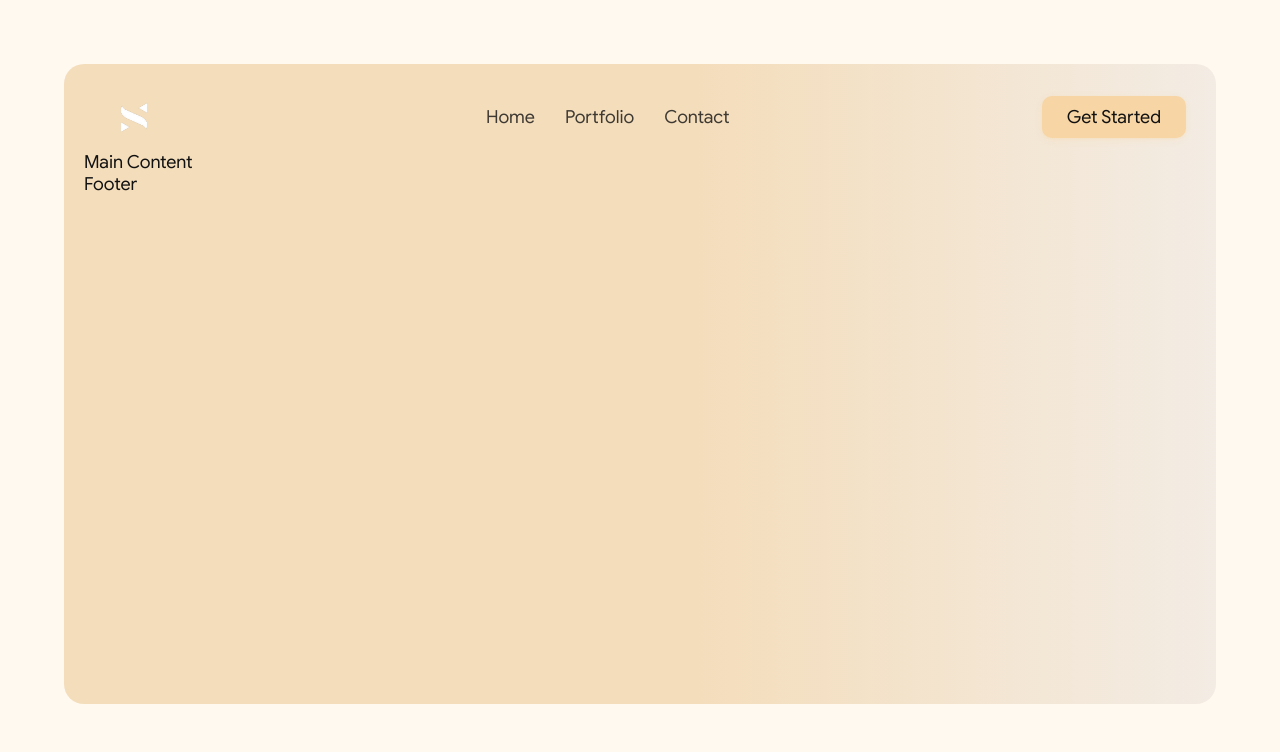
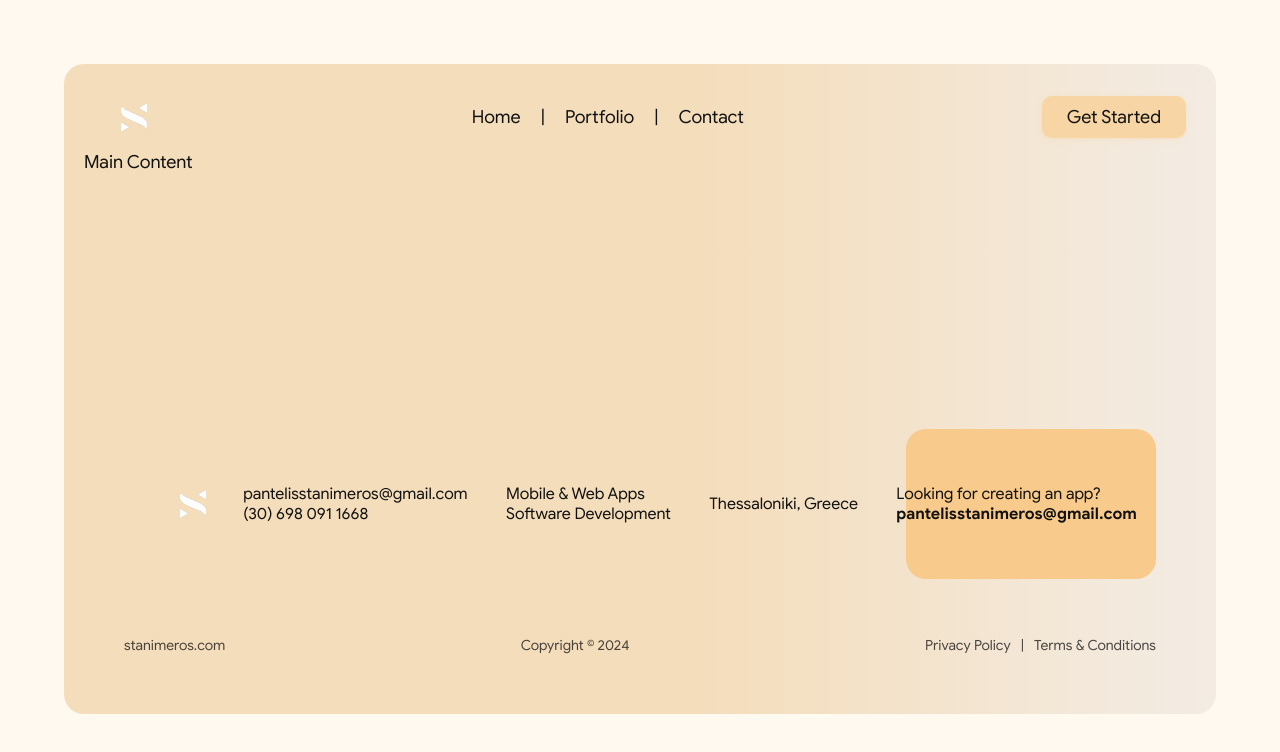
Before and after one commit to stanimeros/my-landing-page, a React (Vite) app: page / in a window 1280 px wide. Shown: the top 752 px of the page. Built offline with nearby package versions, Linux system fonts and the light colour scheme.

Commit message:
header and footer

```diff
--- a/src/App.jsx
+++ b/src/App.jsx
@@ -6,10 +6,11 @@ import Header from './widgets/Header';
 import Footer from './widgets/Footer';
 
 import Home from './pages/Home';
-// import Contact from './pages/Contact';
-// import PrivacyPolicy from './pages/Privacy';
-// import TermsAndConditions from './pages/Terms';
-// import Page404 from './pages/Page404';
+import Portfolio from './pages/Portfolio';
+import Contact from './pages/Contact';
+import PrivacyPolicy from './pages/Privacy';
+import TermsAndConditions from './pages/Terms';
+import Page404 from './pages/Page404';
 
 function App() {
   const [language, setLanguage] = useState(localStorage.getItem('selectedLanguage') || 'EN');
@@ -56,12 +57,13 @@ function App() {
       </HelmetProvider>
       <Header GlobalState={GlobalState}/>
       <Routes>
-        <Route exact path="/" element={<Home GlobalState={GlobalState} />} />
-        {/* <Route path="contact" element={<Contact GlobalState={GlobalState} />} />
+        <Route exact path="/" element={<Home GlobalState={GlobalState} />} />\        <Route path="contact" element={<Contact GlobalState={GlobalState} />} />
+        <Route path="portfolio" element={<Portfolio GlobalState={GlobalState} />} />
+        <Route path="contact" element={<Contact GlobalState={GlobalState} />} />
         <Route path="terms-and-conditions" element={<TermsAndConditions GlobalState={GlobalState} />} />
         <Route path="privacy-policy" element={<PrivacyPolicy GlobalState={GlobalState} />} />
         <Route path="404" element={<Page404 GlobalState={GlobalState} />} />
-        <Route path="*" element={<Page404 GlobalState={GlobalState} />} /> */}
+        <Route path="*" element={<Page404 GlobalState={GlobalState} />} />
       </Routes>
       <Footer GlobalState={GlobalState}/>
     </>
--- /dev/null
+++ b/src/pages/Portfolio.jsx
@@ -0,0 +1,25 @@
+import React, { useState, useEffect } from 'react';
+import { Helmet, HelmetProvider } from 'react-helmet-async'
+import Translator from '../widgets/Translator';
+
+function Portfolio({GlobalState}) {
+  const {
+    api, language,
+  } = GlobalState;
+
+  return (
+    <>
+      <HelmetProvider>
+        <Helmet>
+          <title>{Translator({code:language,value:"Portfolio"}).props.children}</title>
+          <meta property="og:title" content={Translator({code:language,value:"Portfolio"}).props.children} />
+        </Helmet>
+      </HelmetProvider>
+      <main>
+        <div>Portfolio Page</div>
+      </main>
+    </>
+  )
+}
+
+export default Portfolio
--- a/src/styles/main.less
+++ b/src/styles/main.less
@@ -143,20 +143,46 @@ h4{
 }
 
 a {
-  opacity: 80%;
-  transition: ease-in-out 0.25s;
   -webkit-tap-highlight-color: transparent;
-  @media only screen and (min-width:769px){
-    &:hover{
-      cursor: pointer;
-      opacity: 100%;
-    }
+
+  &:hover{
+    cursor: pointer;
   }
 }
 
 a:link, a:visited, a:active{
   color: var(--clr-text);
   text-decoration: none;
+}
+
+a.link{
+  position: relative;
+  &:after {
+    content: '';
+    position: absolute;
+    bottom: -.4em;
+    left: 50%;
+    right: 50%;
+    height: 1px;
+    background: currentColor; // system color
+    transition: all ease .2s;
+  }
+
+  &:hover:after {
+    left: 0;
+    right: 0;
+    height: 2px;
+  }
+
+  &:before {
+    position: absolute;
+    transform: translateX(-100%);
+    left: -10px;
+    color: #eee;
+    opacity: .3;
+    font-weight: 100;
+    font-size: .8em;
+  }
 }
 
 .input{
@@ -189,7 +215,7 @@ img{
 
 .button{
   position: relative;
-  padding: 10px 56px; //TO FIT LOADER 16 + 24 + 16
+  padding: 10px 20px;
   color: var(--clr-button-text);
   background-color: var(--clr-button);
   margin: 10px;
@@ -231,18 +257,71 @@ a.secondary-button{
   }
 }
 
+.row{
+  display: flex;
+  align-items: center;
+  justify-content: space-between;
+}
+
 /* HEADER
 ==========================================================*/
 
 header{
-  display: flex;
-  align-items: center;
-  justify-content: space-between;
-  > ul {
-    display: flex;
-    gap: 30px;
+  ul {
+    gap: 20px;
+
+    li{
+      list-style-type: none;
+    }
+
+    li:not(:last-child)::after {
+      content: "|";
+      padding-left: 20px;
+    }
+  }
+}
+
+/* FOOTER
+==========================================================*/
+
+footer{
+  margin: 40px;
+
+  ul {
+    gap: 10px;
+
     li{
       list-style-type: none;
     }
   }
+
+  .info-bar{
+    z-index: 0;
+    font-size: @--fs-16px;
+    justify-content: space-around;
+    position: relative;
+
+    .box{
+      position: absolute;
+      right: 0;
+      z-index: -1;
+      background-color: #f8ca8b;
+      border-radius: 20px;
+      width: 250px;
+      height: 150px;
+    }
+  }
+
+  .copyright-bar{
+    opacity: 0.75;
+    margin-top: 100px;
+    font-size: @--fs-14px;
+  }
 }
+
+
+/* MAIN CONTENT
+==========================================================*/
+main{
+  min-height: 35svh;
+}
--- a/src/widgets/Footer.jsx
+++ b/src/widgets/Footer.jsx
@@ -1,10 +1,63 @@
 import React, { useState, useEffect } from 'react';
+import { Link } from "react-router-dom";
+import Translator from './Translator';
 
 function Footer({GlobalState}) {
+  const {
+		language,
+	} = GlobalState;
 
   return (
     <footer>
-      <div>Footer</div>
+      <div className='info-bar row'>
+        <div className='row'>
+          <img
+            src={`/logos/logo-transparent.png`}
+            width={100}
+          />
+          <div>
+            <div>
+              <a href="mailto:pantelisstanimeros@gmail.com">pantelisstanimeros@gmail.com</a>
+            </div>
+            <div>
+              <a href="tel:+306980911668">(30) 698 091 1668</a>
+            </div>
+          </div>
+        </div>
+        <div>
+          <div>Mobile & Web Apps</div>
+          <div>Software Development</div>
+        </div>
+        <div>
+          <div>Thessaloniki, Greece</div>
+        </div>
+        <div>
+          <div>Looking for creating an app?</div>
+          <strong>
+            <div>
+              <a href="mailto:pantelisstanimeros@gmail.com">pantelisstanimeros@gmail.com</a>
+            </div>
+          </strong>
+        </div>
+        <div className='box'></div>
+      </div>
+      <div className='copyright-bar row'>
+        <div>stanimeros.com</div>
+        <div>Copyright © 2024</div>
+        <ul className='row'>
+          <li>
+            <Link to="/privacy-policy">
+              <Translator code={language} value="Privacy Policy"/>
+            </Link>
+          </li>
+          <div>|</div>
+          <li>
+            <Link to="/terms-and-conditions">
+              <Translator code={language} value="Terms & Conditions"/>
+            </Link>
+          </li>
+        </ul>
+      </div>
     </footer>
   )
 }
--- a/src/widgets/Header.jsx
+++ b/src/widgets/Header.jsx
@@ -1,9 +1,5 @@
 import React, { useState, useEffect } from 'react';
 import { Link } from "react-router-dom";
-import { FontAwesomeIcon } from '@fortawesome/react-fontawesome';
-import { faUser } from '@fortawesome/free-solid-svg-icons';
-import { faGlobe } from '@fortawesome/free-solid-svg-icons';
-import { faChevronDown } from '@fortawesome/free-solid-svg-icons';
 import Translator from './Translator';
 
 function Header({GlobalState}) {
@@ -33,24 +29,24 @@ function Header({GlobalState}) {
   }, [language]);
 
   return (
-    <header>
+    <header className='row'>
       <img
 				src={`/logos/logo-transparent.png`}
 				width={100}
 			/>
-			<ul>
+			<ul className='row'>
 				<li>
-					<Link to="/">
+					<Link className='link' to="/">
 						<Translator code={language} value="Home"/>
 					</Link>
 				</li>
 				<li>
-					<Link to="/portfolio">
+					<Link className='link' to="/portfolio">
 						<Translator code={language} value="Portfolio"/>
 					</Link>
 				</li>
 				<li>
-					<Link to="/contact">
+					<Link className='link' to="/contact">
 						<Translator code={language} value="Contact"/>
 					</Link>
 				</li>
```
